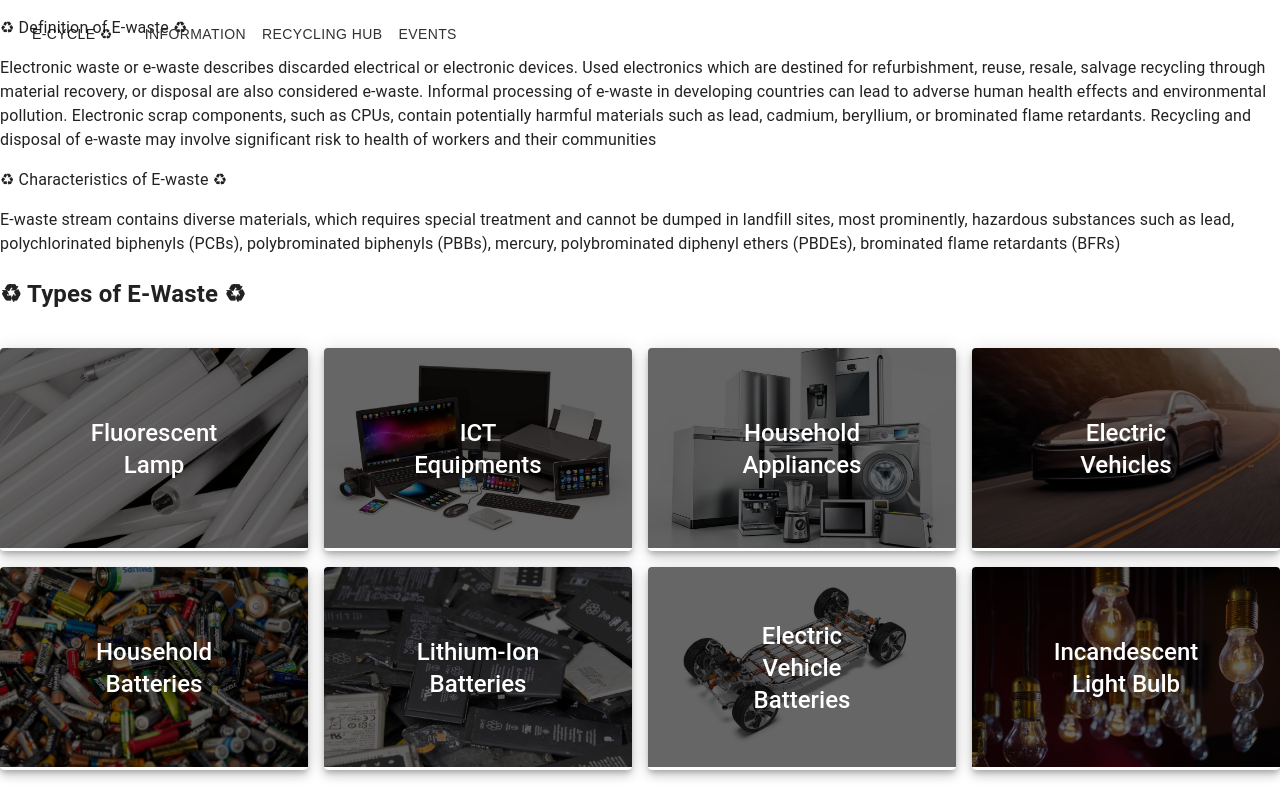
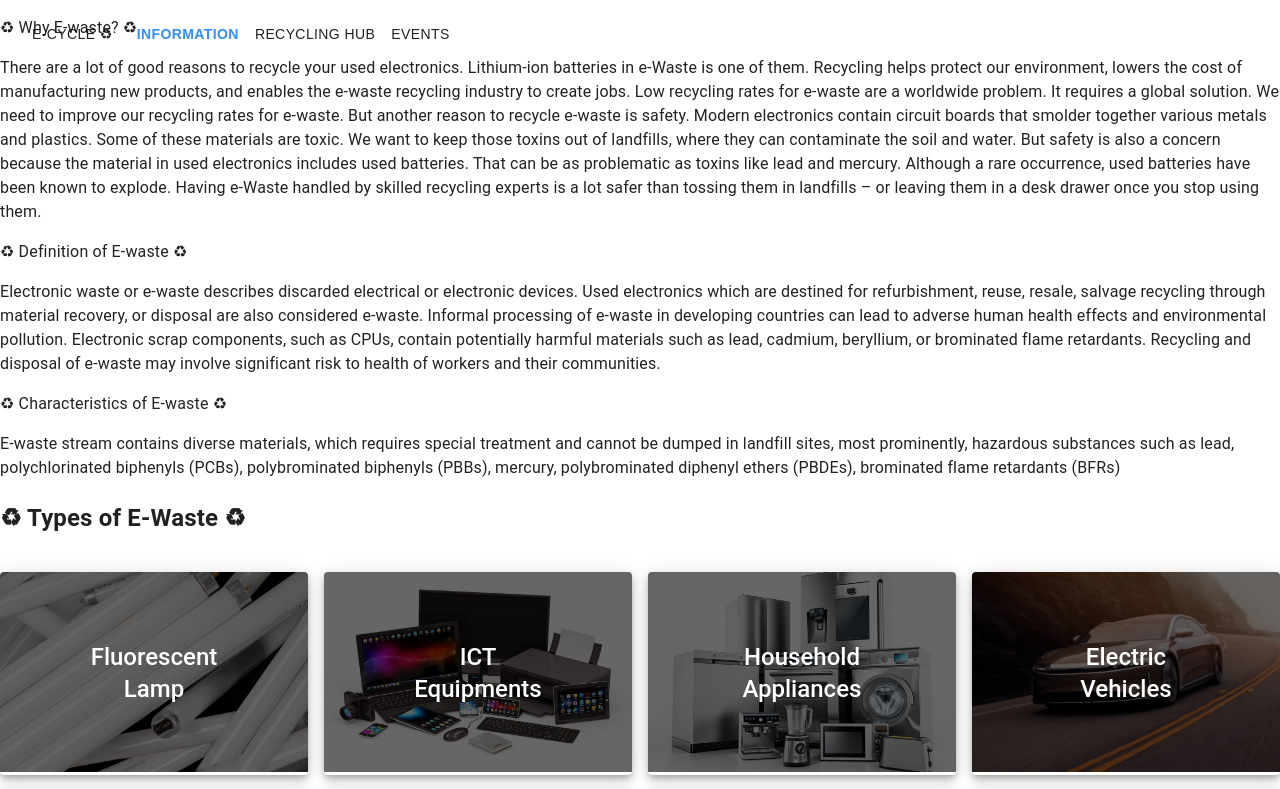
Before and after one commit to thanhvd1403/recycling-web-app, a Next.js app: page /info_page in a window 1280 px wide. Shown: the top 789 px of the page. Built offline with nearby package versions, Linux system fonts and the light colour scheme.

Commit message:
Navbar xịn xò

```diff
--- a/components/navbar.js
+++ b/components/navbar.js
@@ -1,6 +1,6 @@
-import React, { useState, useEffect } from "react";
+import React, { useState } from "react";
 import PropTypes from "prop-types";
-import { Stack, Typography, Slide } from "@mui/material";
+import { Typography } from "@mui/material";
 import CssBaseline from "@mui/material/CssBaseline";
 import useScrollTrigger from "@mui/material/useScrollTrigger";
 import AppBar from "@mui/material/AppBar";
@@ -10,14 +10,13 @@ import IconButton from "@mui/material/IconButton";
 import Menu from "@mui/material/Menu";
 import MenuIcon from "@mui/icons-material/Menu";
 import Container from "@mui/material/Container";
-import Avatar from "@mui/material/Avatar";
 import Button from "@mui/material/Button";
-import Tooltip from "@mui/material/Tooltip";
 import MenuItem from "@mui/material/MenuItem";
 import Link from "next/link";
 import Fab from "@mui/material/Fab";
 import KeyboardArrowUpIcon from "@mui/icons-material/KeyboardArrowUp";
 import Zoom from "@mui/material/Zoom";
+import { useRouter } from "next/router";
 
 function ScrollTop(props) {
   const { children, window } = props;
@@ -64,7 +63,7 @@ const pages = [
 ];
 
 const ResponsiveAppBar = (props) => {
-  const { window } = props;
+  // Open and close app bar on mobile devices
   const [anchorNav, setanchorNav] = useState(null);
   const handleOpenNavMenu = (event) => {
     setanchorNav(event.currentTarget);
@@ -73,11 +72,20 @@ const ResponsiveAppBar = (props) => {
     setanchorNav(null);
   };
 
+  // Scrool trigger for transparent app bar on top.
+  const { window } = props;
   const trigger = useScrollTrigger({
     target: window ? window() : undefined,
     disableHysteresis: true,
     threshold: 200,
   });
+
+  // router and style config for current active route.
+  const router = useRouter();
+  const styleFocus = {
+    fontWeight: "bold",
+    color: "#348FF5",
+  };
 
   return (
     <AppBar
@@ -90,17 +98,19 @@ const ResponsiveAppBar = (props) => {
         <Toolbar disableGutters>
           {/* Responsive screen: size=md (desktop) */}
           <Link href="/">
-            <Button color="inherit">
+            <Button
+              color="inherit"
+              sx={{ display: { xs: "none", md: "flex" } }}
+            >
               <Typography
                 className="text-xl"
                 variant="inherit"
                 noWrap
-                onClick={handleOpenNavMenu}
                 component="div"
                 sx={{
-                  mr: 2,
-                  display: { xs: "none", md: "flex" },
+                  mr: 1,
                   fontFamily: "Arial",
+                  ...{ ...(router.asPath === "/" ? styleFocus : null) },
                 }}
               >
                 E-Cycle ♻
@@ -109,7 +119,13 @@ const ResponsiveAppBar = (props) => {
           </Link>
 
           {/* Responsive screen: size=xs (for Mobile) */}
-          <Box sx={{ flexGrow: 1, display: { xs: "flex", md: "none" } }}>
+          <Box
+            sx={{
+              flexGrow: 1,
+              display: { xs: "flex", md: "none" },
+              left: -15,
+            }}
+          >
             <IconButton
               size="large"
               aria-label="account of current user"
@@ -136,13 +152,22 @@ const ResponsiveAppBar = (props) => {
               onClose={handleCloseNavMenu}
               sx={{
                 display: { xs: "block", md: "none" },
-                fontFamily: "Arial",
               }}
             >
               {pages.map(({ page, href }) => (
-                <Link href={href} key={href}>
-                  <MenuItem key={[page]} onClick={handleCloseNavMenu}>
-                    <Typography textAlign="center">{[page]}</Typography>
+                <Link href={href} key={`${href}_Link`}>
+                  <MenuItem onClick={handleCloseNavMenu}>
+                    <Typography
+                      textAlign="center"
+                      sx={{
+                        fontFamily: "Arial",
+                        // ...{
+                        //   ...(router.asPath === { href } ? styleFocus : null),
+                        // },
+                      }}
+                    >
+                      {[page]}
+                    </Typography>
                   </MenuItem>
                 </Link>
               ))}
@@ -164,23 +189,29 @@ const ResponsiveAppBar = (props) => {
               E-Cycle ♻
             </Typography>
           </Link>
+
+          {/* Responsive screen: size=md (for Desktop) */}
           <Box sx={{ flexGrow: 1, display: { xs: "none", md: "flex" } }}>
-            {pages.map(({ page, href }) => (
-              <Link href={href} key={href}>
+            {pages.map(({ page, href }) => {
+              return (
+                <Link href={href} key={`${href}_Desktop_Link`}>
                   <Button
                     key={[page]}
-                  onClick={handleCloseNavMenu}
+                    color="inherit"
                     sx={{
                       my: 2,
-                    color: "#323131",
                       display: "block",
                       fontFamily: "Arial",
+                      ...{
+                        ...(router.asPath == href ? styleFocus : null),
+                      },
                     }}
                   >
                     {[page]}
                   </Button>
                 </Link>
-            ))}
+              );
+            })}
           </Box>
         </Toolbar>
       </Container>
--- a/pages/info_page.js
+++ b/pages/info_page.js
@@ -33,6 +33,38 @@ export default function InfoPage() {
             {/* <div class="flex-none w-64 text-center pl-5 pr-5 py-20 rounded-full border-3 border-yellow-600"></div> */}
             <div class="flex-initial w-640 border-r-4">
               <div
+                id="WoE"
+                class="space-x-7 py-10 pl-10 pr-10 text-center font-sans "
+              >
+                <div class="rounded-3xl bg-emerald-100 border-black py-5 shadow-lg">
+                  <p class="text-3xl font-bold text-gray-700 rounded-full flex items-center justify-center font-mono">
+                    ♻ Why E-waste? ♻
+                  </p>
+                  <div class="w-full pl-5 pr-5 text-justify">
+                    There are a lot of good reasons to recycle your used
+                    electronics. Lithium-ion batteries in e-Waste is one of
+                    them. Recycling helps protect our environment, lowers the
+                    cost of manufacturing new products, and enables the e-waste
+                    recycling industry to create jobs. Low recycling rates for
+                    e-waste are a worldwide problem. It requires a global
+                    solution. We need to improve our recycling rates for
+                    e-waste. But another reason to recycle e-waste is safety.
+                    Modern electronics contain circuit boards that smolder
+                    together various metals and plastics. Some of these
+                    materials are toxic. We want to keep those toxins out of
+                    landfills, where they can contaminate the soil and water.
+                    But safety is also a concern because the material in used
+                    electronics includes used batteries. That can be as
+                    problematic as toxins like lead and mercury. Although a rare
+                    occurrence, used batteries have been known to explode.
+                    Having e-Waste handled by skilled recycling experts is a lot
+                    safer than tossing them in landfills – or leaving them in a
+                    desk drawer once you stop using them.
+                    <div class="text-center pr-30"></div>
+                  </div>
+                </div>
+              </div>
+              <div
                 id="DoE"
                 class="space-x-7 py-10 pl-10 pr-10 text-center font-sans "
               >
@@ -51,7 +83,7 @@ export default function InfoPage() {
                     contain potentially harmful materials such as lead, cadmium,
                     beryllium, or brominated flame retardants. Recycling and
                     disposal of e-waste may involve significant risk to health
-                    of workers and their communities
+                    of workers and their communities.
                     <div class="text-center pr-30"></div>
                   </div>
                 </div>
@@ -289,7 +321,7 @@ export default function InfoPage() {
 function TypeInformation() {
   return (
     <Container>
-      <h1 class="text-3xl font-bold text-gray-700 rounded-full justify-center font-mono ">
+      <h1 class="text-3xl font-bold text-center text-gray-700 rounded-full justify-center font-mono ">
         ♻ Types of E-Waste ♻
       </h1>
       <Grid container alignItems="stretch" spacing={2} my={2}>
```
Also changed, not shown: data/data.js (+44 -17 lines), pages/recycling_page.js (+7 -10 lines). Lines whose indentation alone changed are shown as unchanged.
